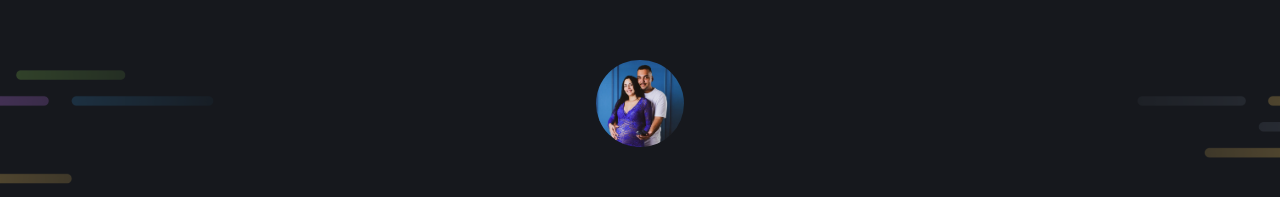
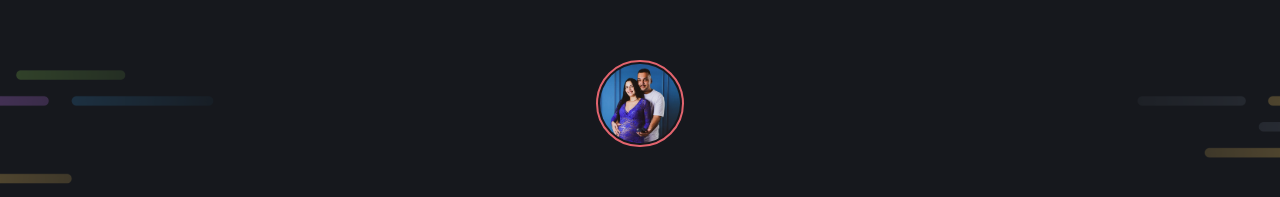
Before and after one commit to thhferreira/projeto-portifolio-dev, a plain HTML site: page index.html in a window 1280 px wide. Shown: the part 157-354 px from the top of the page. Drawn offline with Linux system fonts and the light colour scheme.

Commit message:
criando borda na imagem de perfil

```diff
--- a/styles/header.css
+++ b/styles/header.css
@@ -23,10 +23,12 @@ body {
   justify-content: center;
   margin-top: 123px;
   img {
+    border: 2px solid var(--red);
     border-radius: 9999px;
     width: 87.27px;
     height: 87.27px;
     object-fit: cover;
+    padding:2px;
   }
 }
 
```
